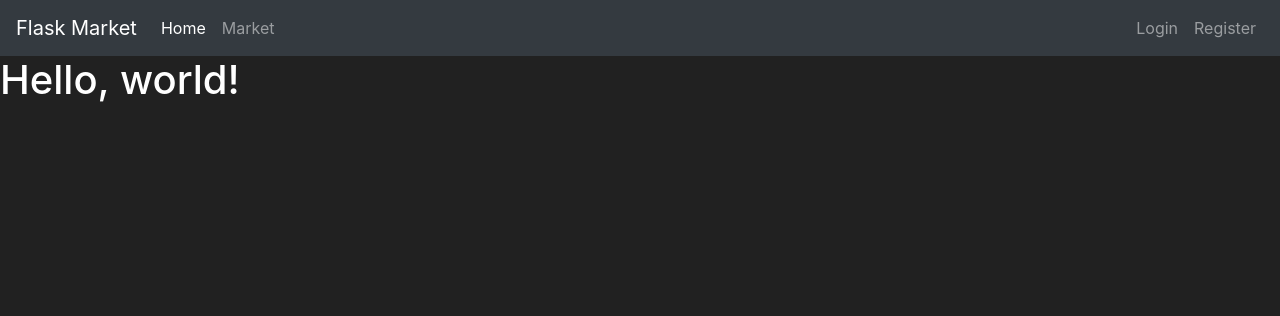
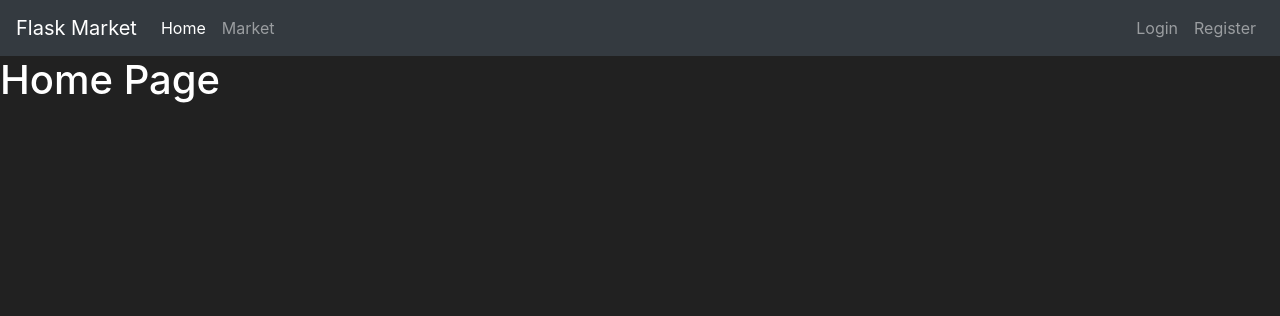
Before and after one commit to vinipadilha/Python-training, a Flask app: page / in a window 1280 px wide. Shown: the top 316 px of the page. Run offline with Flask 3, Linux system fonts and the light colour scheme.

Commit message:
fix: fix the home page body and tab name

```diff
--- a/Flask/FlaskMarket/templates/home.html
+++ b/Flask/FlaskMarket/templates/home.html
@@ -8,7 +8,7 @@
     <!-- Bootstrap CSS -->
     <link rel="stylesheet" href="https://cdn.jsdelivr.net/npm/bootstrap@4.5.3/dist/css/bootstrap.min.css" integrity="sha384-TX8t27EcRE3e/ihU7zmQxVncDAy5uIKz4rEkgIXeMed4M0jlfIDPvg6uqKI2xXr2" crossorigin="anonymous">
 
-    <title>Hello, world!</title>
+    <title>Home Page</title>
   </head>
   <body>
     <nav class="navbar navbar-expand-md navbar-dark bg-dark">
@@ -35,7 +35,7 @@
         </ul>
       </div>
     </nav>
-    <h1>Hello, world!</h1>
+    <h1>Home Page</h1>
 
     <!-- Optional JavaScript; choose one of the two! -->
 
```
